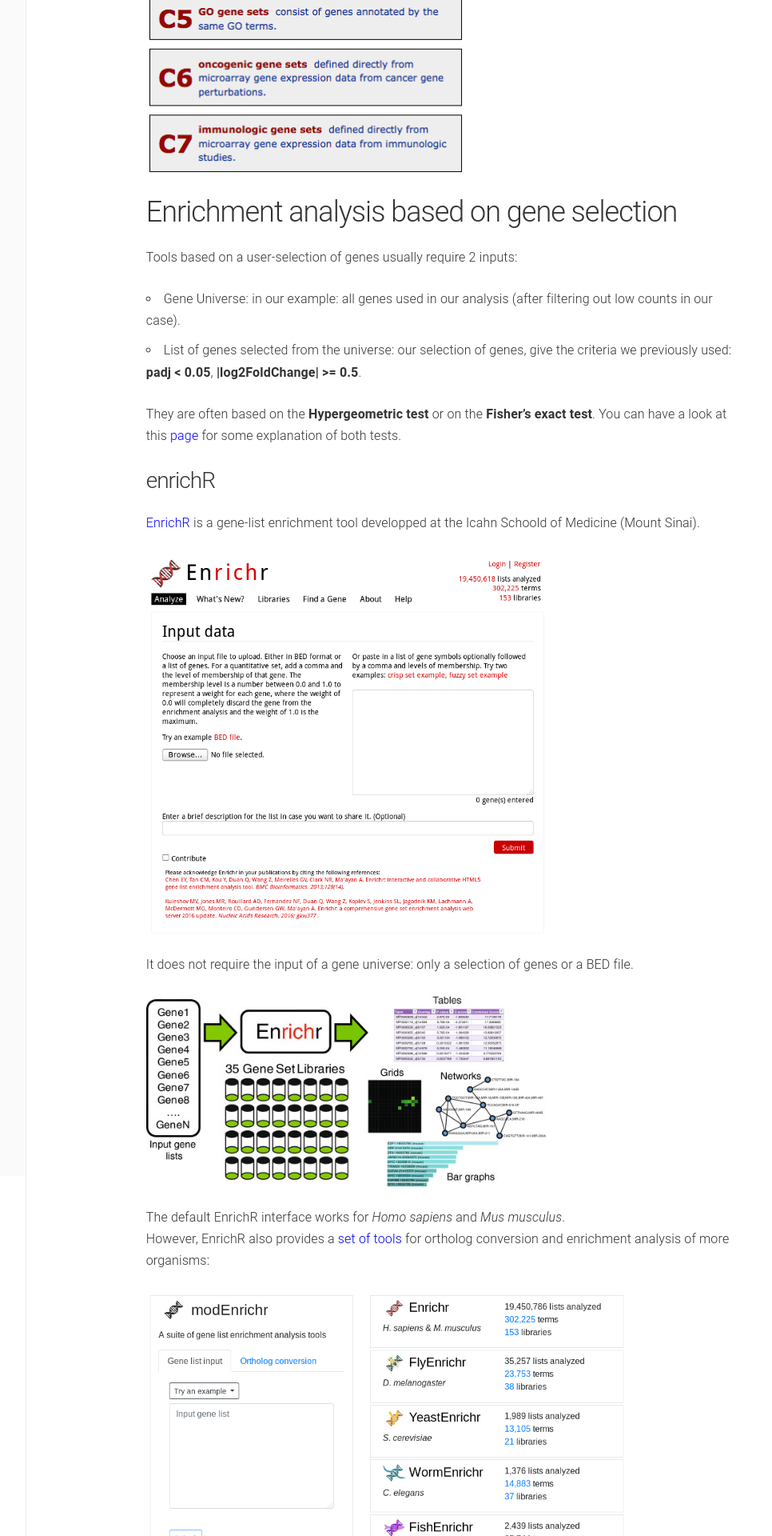
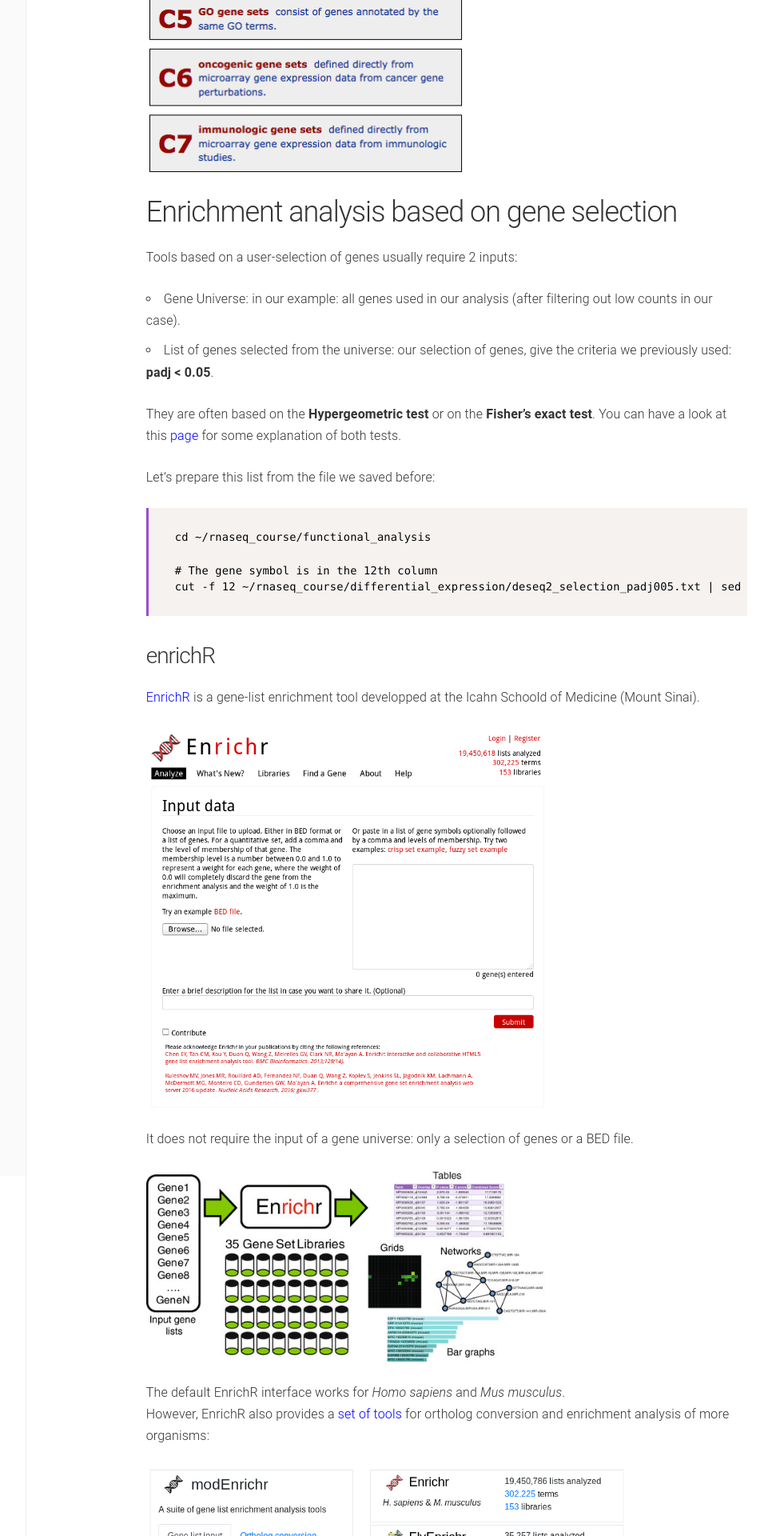
Before and after one commit to biocorecrg/RNAseq_coursesCRG_2026, a Jekyll site: the page built from docs/functional_analysis.md, in a window 1280 px wide. Shown: the part 3080-5000 px from the top of the page at 80% size, without its empty margins (180-1146 px from the left). Built offline with Jekyll 4.4.1, drawn with Linux system fonts in a browser that asks for light colours.

Commit message:
change functional analysis paths

````diff
--- a/docs/functional_analysis.md
+++ b/docs/functional_analysis.md
@@ -54,10 +54,19 @@
 Tools based on a user-selection of genes usually require 2 inputs:
 
 * Gene Universe: in our example: all genes used in our analysis (after filtering out low counts in our case).
-* List of genes selected from the universe: our selection of genes, give the criteria we previously used: **padj < 0.05**, **&#124;log2FoldChange&#124; >= 0.5**.
+* List of genes selected from the universe: our selection of genes, give the criteria we previously used: **padj < 0.05**.
 
 They are often based on the **Hypergeometric test** or on the **Fisher's exact test**. You can have a look at this [page](http://pedagogix-tagc.univ-mrs.fr/courses/ASG1/practicals/go_statistics_td/go_statistics_td_2015.html) for some explanation of both tests.
+<br>
 
+Let's prepare this list from the file we saved before:
+
+```{bash}
+cd ~/rnaseq_course/functional_analysis
+
+# The gene symbol is in the 12th column
+cut -f 12 ~/rnaseq_course/differential_expression/deseq2_selection_padj005.txt | sed '1d' > deseq2_selection_padj005_symbol.txt
+```
 
 ### enrichR
 
@@ -99,14 +108,16 @@
 The tool needs a selection of differentially expressed genes (supported IDs are: gene symbols, ENSEMBL IDs, HUGO IDs, UniGene, ..) and a gene universe.
 <br>
 
-Prepare files using the ENSEMBL IDs:
+Prepare files using s time the **ENSEMBL IDs**:
 
 ```{bash}
-# Extract all gene IDs used in our analysis and convert from Gencode (e.g ENSG00000057657.16) to ENSEMBL (e.g. ENSG00000057657) IDs
-cut -f1 deseq2_results.txt | sed '1d' | sed 's/\..//g' > deseq2_universe_ensemblIDs.txt
+cd ~/rnaseq_course/functional_analysis
 
-# Convert from Gencode to ENSEMBL IDs from selected gene list
-sed 's/\..//g' deseq2_results_padj0.05_log2fc0.5_IDs.txt > deseq2_results_padj0.05_log2fc0.5_ensemblIDs.txt
+# Extract all gene IDs used in our analysis
+cut -f 1 ~/rnaseq_course/differential_expression/normalized_counts_log2_star.txt | sed '1d' > deseq2_UNIVERSE_ENSEMBL.txt
+
+# Extract significant gene symbols only
+cut -f 1 ~/rnaseq_course/differential_expression/deseq2_selection_padj005.txt | sed '1d' > deseq2_selection_padj005_ENSEMBL.txt
 ```
 Paste our selection, and select **biological process** and **Homo sapiens**(file deseq2_results_padj0.05_log2fc0.5_IDs.txt):
 
@@ -118,15 +129,15 @@
 
 **Analyzed List** is what we just uploaded (*deseq2_results_padj0.05_log2fc0.5_ensemblIDs.txt*).
 <br>
-In **Reference List**, we need to upload a file containg the **universe** (*deseq2_universe_ensemblIDs.txt*):  *Change -> Browse -> (select deseq2_universe_ensemblIDs.txt) -> Upload list*
+In **Reference List**, we need to upload a file containg the **universe** (*deseq2_UNIVERSE_ENSEMBL.txt*):  *Change -> Browse -> (select deseq2_UNIVERSE_ENSEMBL.txt) -> Upload list*
 <br>
 
 * Launch analysis
 <img src="images/GO_tool_results_ensembl.png" width="800" align="middle" />
 * Try the same analysis using the **gene symbols** instead of ENSEMBL IDs
 ```{bash}
-# Get universe with gene symbols (we already have the gene selection in deseq2_results_padj0.05_log2fc0.5_symbols.txt)
-cut -f2 deseq2_results.txt | sed '1d' > deseq2_universe_symbols.txt
+# Get universe with gene symbols (we already have the gene selection in deseq2_selection_padj005_symbol.txt
+cut -f16 ~/rnaseq_course/differential_expression/normalized_counts_log2_star.txt | sed '1d' > deseq2_UNIVERSE_symbol.txt
 ```
 * **Launch** !
 <img src="images/GO_tool_results_symbols.png" width="800" align="middle" />
@@ -135,23 +146,25 @@
 
 ### with R: GOstats
 
-Load the "GOstats" package
+In RStudio, load the "GOstats" package
 
 ```{r}
+setwd("~/rnaseq_course/functional_analysis")
+
 library("GOstats")
 ```
 
-Read in differentially expression data
+Read in differentially expressed genes
 ```{r}
-de_select <- read.table("deseq2_selection_diff_padj005.txt", header=T, as.is=T, sep="\t")
+de_select <- read.table("deseq2_selection_padj005_ENSEMBL.txt", header=T, as.is=T, sep="\t")
 ```
 
-The gene universe can be the list of genes **after filtering for low counts**:
-
+The gene universe can be the list of genes **after filtering for low counts**: we prepared it already: **deseq2_UNIVERSE_ENSEMBL.txt**
 ```{r}
-norm <- read.table("normalized_counts_log2_star.txt", header=T, as.is=T, sep="\t")
+de_univ <- read.table("deseq2_UNIVERSE_ENSEMBL.txt", header=T, as.is=T, sep="\t")
 ```
 
+<br>
 GOstats works only with **Entrez IDs**: we can get them with the **biomaRt** package, as we did for the differential expression analysis.
 
 
@@ -198,12 +214,13 @@
 
 |GOBPID|Pvalue|OddsRatio|ExpCounts|Counts|Size|Term|
 |:---:|:---:|:---:|:---:|:---:|:---:|:---:|
-|GO:0031424| 6.315336e-12|  9.896492|  3.128680|    20|   57|keratinization|
-|GO:0008544| 1.838352e-10|  4.791667|  8.068702|    30| 147|epidermis development|
-|GO:0043588| 6.001794e-10|  5.007273|  6.970920|    27|  127|skin development|
-|GO:0009913| 3.565321e-09|  5.343814|  5.598691|    23|  102|epidermal cell differentiation|
-|GO:0030855| 4.750102e-09|  3.530075| 12.514722|    36|  228|epithelial cell differentiation|
-|GO:0030216| 7.362299e-09|  5.640151|  4.885133|    21|   89|keratinocyte differentiation|
+|GO:0016477 |4.322880e-05  |3.594820 |5.82993675    |17 |1098|cell migration|
+|GO:0010884 |7.630680e-05 |45.181065 |0.08495354     |3   |16|positive regulation of lipid storage|
+|GO:0097755 |8.408726e-05 |19.842188 |0.23362224     |4   |44|positive regulation of blood vessel diameter|
+|GO:0060485 |9.996919e-05  |7.305817 |1.08315765     |7  |204|mesenchyme development|
+|GO:0035150 |1.250790e-04 |11.541689 |0.48848286     |5   |92|regulation of tube size|
+|GO:0035296 |1.250790e-04 |11.541689 |0.48848286     |5   |92|regulation of tube diameter|
+
 
 
 **GOstats** also provides an **HTML report**:
@@ -229,10 +246,15 @@
 
 ```{r}
 # KEGG pathway enrichment
-KEGGresult <- find_enriched_pathway(na.omit(unique(entrez$entrezgene)), returned_genenumber=10, species='hsa', download_latest = TRUE)
+KEGGresult <- find_enriched_pathway(na.omit(unique(entrez$entrezgene)),
+	returned_genenumber=10,
+	species='hsa',
+	download_latest = TRUE)
 
 # Format file file
-kegg_final <- data.frame(KEGGresult$stastic, genes_entrezid=unlist(lapply(KEGGresult$detail, function(x)paste(x, collapse=",")), use.names=F), stringsAsFactors=F)
+kegg_final <- data.frame(KEGGresult$stastic,
+	genes_entrezid=unlist(lapply(KEGGresult$detail, function(x)paste(x, collapse=",")), use.names=F),
+	stringsAsFactors=F)
 
 # Write table to file
 write.table(kegg_final, "KEGGprofile_results.txt", sep="\t", row.names=F, col.names=T, quote=F)
@@ -304,7 +326,9 @@
 <br>
 
 ```{bash}
-awk 'BEGIN{OFS="\t"}{print $16,$1,$2,$3,$4,$5,$6,$7,$8,$9,$10,$11}' normalized_counts_log2_star.txt > gsea_normalized_counts.txt
+cd ~/rnaseq_course/functional_analysis
+
+awk -F "\t" 'BEGIN{OFS="\t"}{print $16,$1,$2,$3,$4,$5,$6,$7,$8,$9,$10,$11}' ~/rnaseq_course/differential_expression/normalized_counts_log2_star.txt > gsea_normalized_counts.txt
 
 ```
 
````
Also changed, not shown: other parts of docs/functional_analysis.md (+5 -2 lines).
